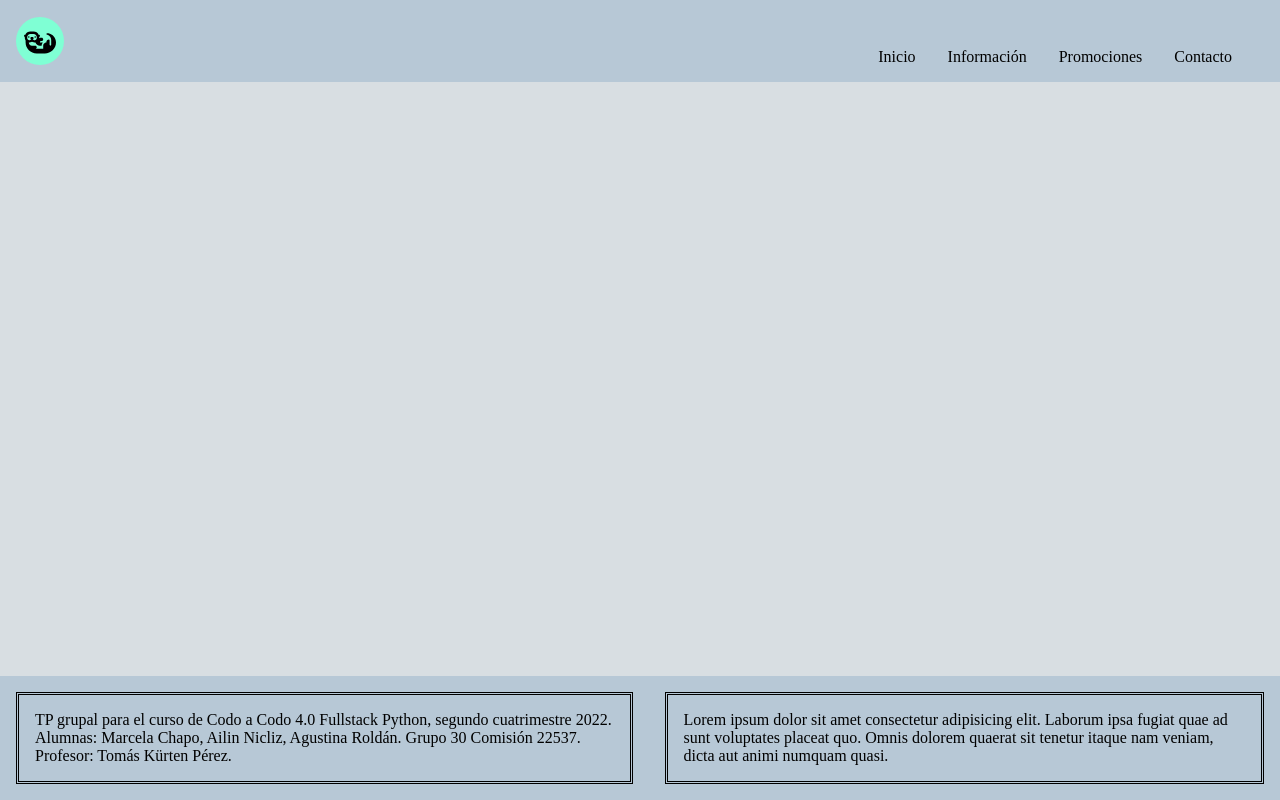
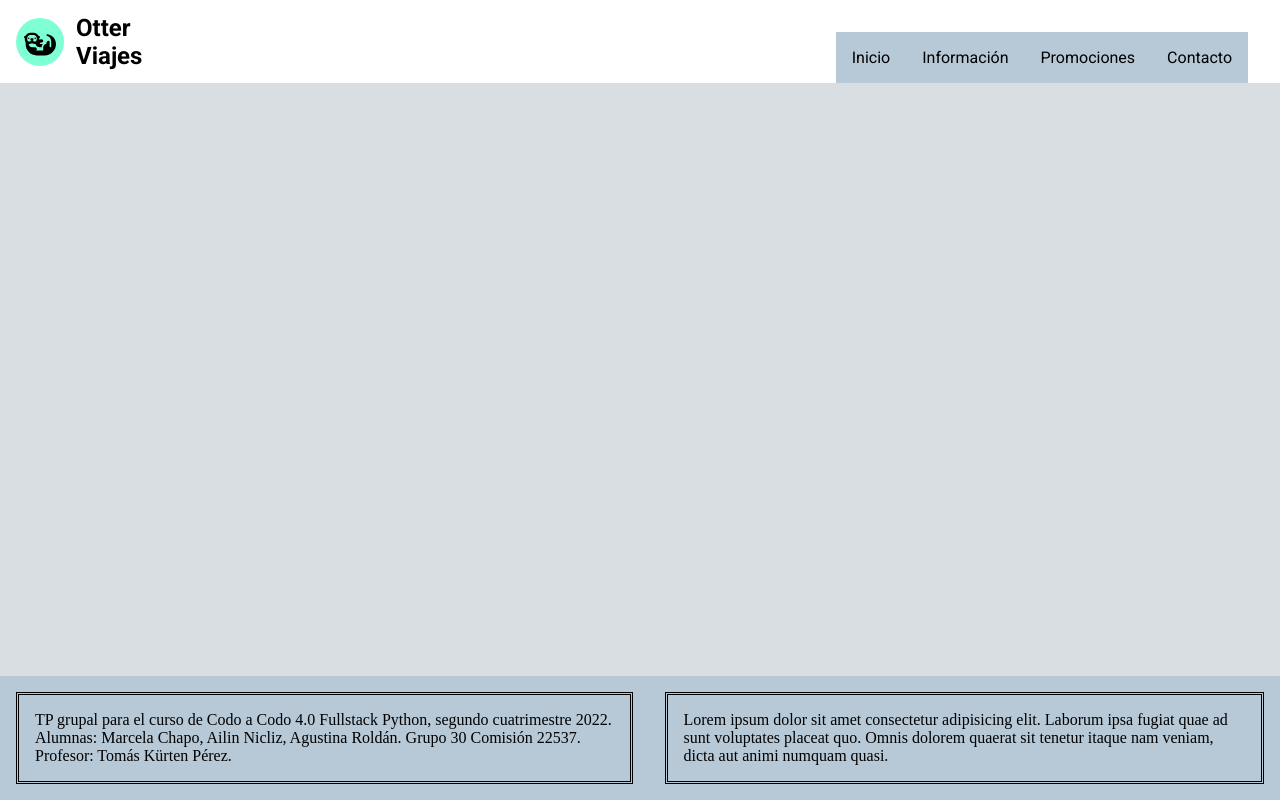
Before and after one commit to ailuni12/CaC-Fullstack-Sitio-Web-TP-Grupo30, a plain HTML site: page index.html in a window 1280 px wide. Drawn offline with Linux system fonts and the light colour scheme; a web font is replaced by a local one.

Commit message:
Modificado index.html y styles.css

```diff
--- a/index.html
+++ b/index.html
@@ -3,6 +3,9 @@
     <head>
         <meta charset="utf-8">
         <link rel="stylesheet" href="styles.css">
+        <link rel="preconnect" href="https://fonts.googleapis.com">
+        <link rel="preconnect" href="https://fonts.gstatic.com" crossorigin>
+        <link href="https://fonts.googleapis.com/css2?family=Dela+Gothic+One&family=Roboto:wght@100;400;700&display=swap" rel="stylesheet">
         <script src="https://kit.fontawesome.com/09e7b012e5.js" crossorigin="anonymous"></script>
     </head>
 
@@ -10,7 +13,7 @@
 
 <body>
     <nav id="menu">
-        <div id="logo"><img src="imagenes/otter-solid.svg"></div>
+        <div id="logo"><img src="imagenes/otter-solid.svg"><h1>Otter Viajes</h1></div>
         <ul>
             <li>Inicio</li>
             <li>Información</li>
--- a/styles.css
+++ b/styles.css
@@ -8,12 +8,13 @@ body {
 /* NAV MENU */
 
 #menu {
+    font-family: 'Roboto';
     display: flex;
     justify-content: space-between;
     align-items: center;
     position: fixed;
     width:100%;
-    background-color: rgb(183, 200, 214);
+    background-color: rgb(255, 255, 255);
 }
 
 #menu>ul {
@@ -35,6 +36,8 @@ body {
 }
 
 #logo {
+    display:flex;
+    align-items: center;
     margin-left: 1em;
     background-color:aquamarine;
     width: 3em;
@@ -44,6 +47,12 @@ body {
 
 #logo>img {
     padding: 0.8em 0.5em 0.5em 0.5em;
+}
+
+#logo>h1 {
+    padding: 0 0 0 0.5em;
+    font-family: 'Roboto';
+    font-weight: 700;
 }
 
 #logo:hover {
```
